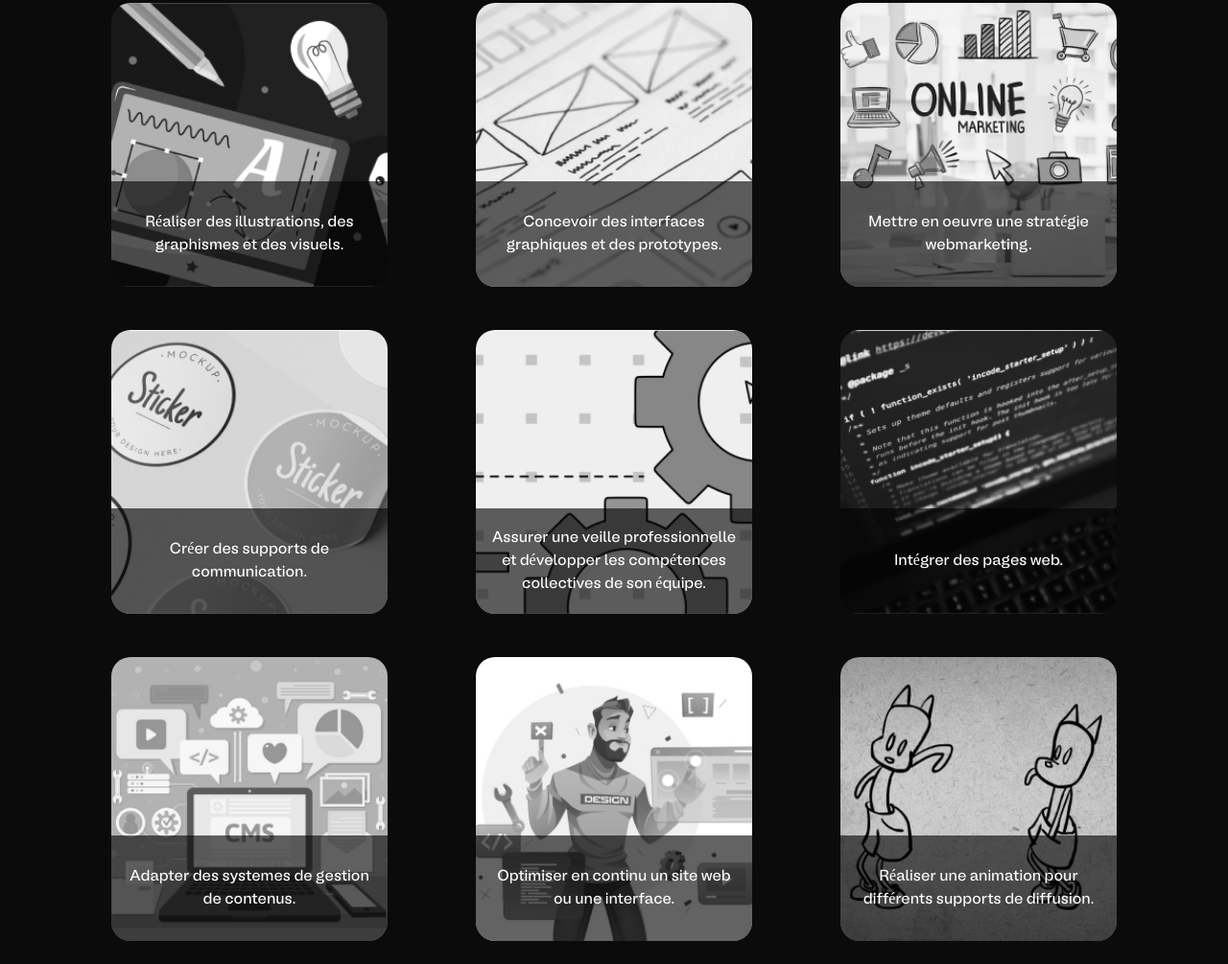
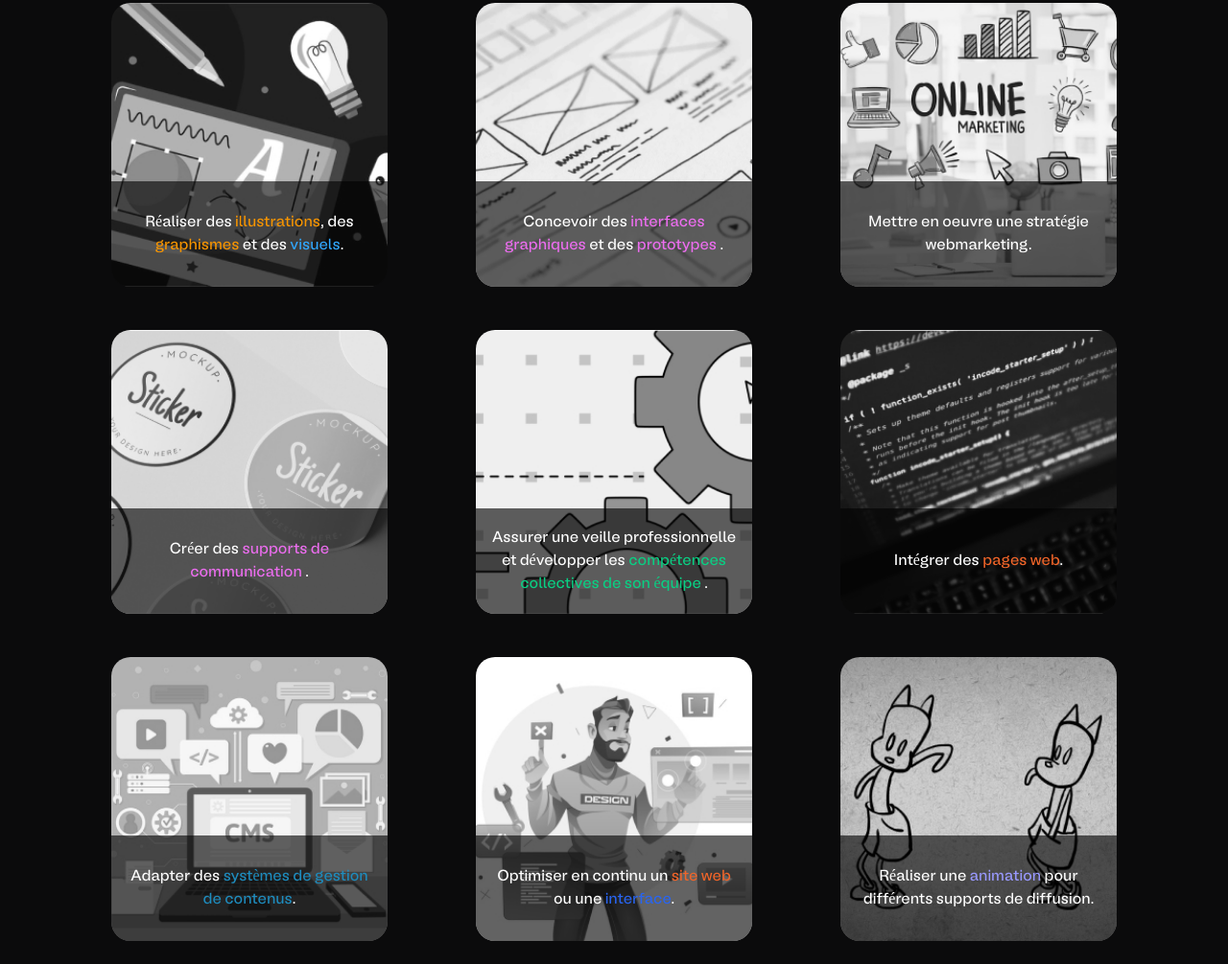
Before and after one commit to Ngenaudet/projet--portfolio-CDUI, a plain HTML site: page partials/projet.html in a window 1280 px wide. Shown: the part 173-1178 px from the top of the page at 96% size. Drawn offline with nearby package versions, Linux system fonts and the light colour scheme; a web font is replaced by a local one.

Commit message:
wip page cards

```diff
--- a/css/page_projet.css
+++ b/css/page_projet.css
@@ -5,32 +5,59 @@
     font-display: swap;
 }
 
- @font-face {
+@font-face {
     font-family: BLMelody;
     src: url('../fonts/BLMelody-Regular.woff2') format("woff2") ;
 }
 
 :root{
 
-	--redTxt: #ff0000;
-	--redTxt: #00FFFF;
-	--redTxt: #00FFFF;
-	--redTxt: #00FFFF;
+	--pinkXDTxt: #ED6DF0;
+	--orangeAiTxt: #F79500;
+	--pinkIdTxt: #FF3366;
+	--purpleAETxt: #9999FF;
+	--greenFTxt: #0ACF83;
+	--bluePsTxt: #31A8FF;
+	--blueWPTxt: #1E8CBE;
+	--orangeHTMLTxt: #F16529;
+	--blueCSSTxt: #2965F1;
 }
 
-.container__projets span.red{
-	color:var(--redTxt);
-}
-.container__projets span.red{
-	color:var(--redTxt);
-}
-.container__projets span.red{
-	color:var(--redTxt);
-}
-.container__projets span.red{
-	color:var(--redTxt);
+.container__projets span.pinkXD{
+	color:var(--pinkXDTxt);
 }
 
+.container__projets span.orangeAi{
+	color:var(--orangeAiTxt);
+}
+
+.container__projets span.pinkId{
+	color:var(--pinkIdTxt);
+}
+
+.container__projets span.purpleAE{
+	color:var(--purpleAETxt);
+}
+
+.container__projets span.greenF{
+	color:var(--greenFTxt);
+}
+
+.container__projets span.bluePs{
+	color:var(--bluePsTxt);
+}
+
+.container__projets span.blueWP{
+	color:var(--blueWPTxt);
+}
+
+.container__projets span.orangeHTML{
+	color:var(--orangeHTMLTxt);
+}
+
+.container__projets span.blueCSS{
+	color:var(--blueCSSTxt);
+}
 
 body {
     background-color: #0B0B0C;
@@ -53,7 +80,7 @@ body {
     max-width: 18rem;
     height: 296px;
     --bs-card-bg: transparent;
-    --bs-card-border-width : 0px;
+    --bs-card-border-width: 0px;
     cursor: pointer;
     border-radius: 20px;
     transition: transform 0.3s ease;
@@ -109,7 +136,6 @@ body {
 
 .container__projets label:hover .card {
 	transform: rotateY(2deg);
-	box-shadow: 0 20px 20px rgba(50, 60, 60, 0.2);
 }
 
 .container__projets input {
@@ -121,7 +147,7 @@ body {
 }
 .container__projets label :checked + .card {
 	transform: rotateY(175deg);
-	box-shadow: 0 20px 20px rgba(255, 255, 255, 0.2);
+	border: #939393 1px solid;
 }
 
 .container__projets .front h1 {
@@ -181,7 +207,7 @@ body {
 }
 
 .container__projets .btn {
-	margin : 25px 15px;
+	margin : 15px 15px;
 }
 
 .container__projets .row + .row {
--- a/partials/projet.html
+++ b/partials/projet.html
@@ -28,17 +28,16 @@
                 <img src="../images/ecf-illustrator-photoshop.jpg" class="card-img-top img-fluid h-100" alt="ECF Illustrator Photoshop">
               </div>
               <div class="card-body d-flex align-items-center position-absolute bottom-0 start-0 end-0 justify-content-center">
-                <p class="card-text fs-6 m-0">Réaliser des illustrations, des graphismes et des visuels.</p>
+                <p class="card-text fs-6 m-0">Réaliser des <span class="orangeAi">illustrations</span>, des <span class="orangeAi">graphismes</span> et des <span class="bluePs">visuels</span>.</p>
               </div>
             </div>
             <div class="back">
               <h1>EXEMPLE DE PROJET</h1>
-              <p>Création d’un logo pour une auto-entreprise dans le domaine de l’écriture et de l’art.
-              </p>
-              <p1> Par Bidule & Chouette </p1>
-              <div class="btn">
-                <a href="#" class="btn btn-secondary">Timmy</a>
-                <a href="#" class="btn btn-secondary">Tijani</a>
+              <p>Création d’un logo pour une auto-entreprise dans le domaine de l’écriture et de l’art. </p>
+              <p class="p1">Par Angel Français & Thomas Clozel</p>
+              <div class="container__btn">
+                <a href="https://www.behance.net/gallery/147264453/Pafundi-Charte-Graphique" target="_blank" class="btn btn-secondary">Angel</a>
+                <a href="https://www.behance.net/gallery/152725877/Charte-graphique-Pafundi" target="_blank" class="btn btn-secondary">Thomas</a>
               </div>
             </div>
           </div>
@@ -54,7 +53,7 @@
                 <img src="../images/ecf-adobexd.jpg" class="card-img-top img-fluid h-100" alt="ECF Adobe XD">
               </div>
               <div class="card-body d-flex align-items-center position-absolute bottom-0 start-0 end-0 justify-content-center">
-                <p class="card-text fs-6 m-0">Concevoir des interfaces graphiques et des prototypes.</p>
+                <p class="card-text fs-6 m-0">Concevoir des <span class="pinkXD">interfaces graphiques</span> et des <span class="pinkXD">prototypes</span> .</p>
               </div>
             </div>
             <div class="back">
@@ -100,7 +99,7 @@
                 <img src=" ../images/ecf-indesign.jpg" class="card-img-top img-fluid h-100 " alt="ECF InDesign">
               </div>
               <div class="card-body d-flex align-items-center position-absolute bottom-0 start-0 end-0 justify-content-center">
-                <p class="card-text fs-6 m-0">Créer des supports de communication.</p>
+                <p class="card-text fs-6 m-0">Créer des <span class="pinkXD">supports de communication</span> .</p>
               </div>
             </div>
             <div class="back">
@@ -123,7 +122,7 @@
                 <img src="../images/ecf-figma-groupe.jpg" class="card-img-top img-fluid h-100 " alt="ECF Groupe Figma">
               </div>
               <div class="card-body d-flex align-items-center position-absolute bottom-0 start-0 end-0 justify-content-center">
-                <p class="card-text fs-6 m-0">Assurer une veille professionnelle et développer les compétences collectives de son équipe.</p>
+                <p class="card-text fs-6 m-0">Assurer une veille professionnelle et développer les <span class="greenF">compétences collectives de son équipe</span> .</p>
               </div>
             </div>
             <div class="back">
@@ -146,7 +145,7 @@
                 <img src="../images/ecf-code.jpg" class="card-img-top img-fluid h-100 " alt="ECF Code">
               </div>
               <div class="card-body d-flex align-items-center position-absolute bottom-0 start-0 end-0 justify-content-center">
-                <p class="card-text fs-6 m-0">Intégrer des pages web.</p>
+                <p class="card-text fs-6 m-0">Intégrer des <span class="orangeHTML">pages web</span>.</p>
               </div>
             </div>
             <div class="back">
@@ -169,7 +168,7 @@
                 <img src=" ../images/ecf-wordpress.jpg" class="card-img-top img-fluid h-100 " alt="ECF Wordpress">
               </div>
               <div class="card-body d-flex align-items-center position-absolute bottom-0 start-0 end-0 justify-content-center">
-                <p class="card-text fs-6 m-0">Adapter des systemes de gestion de contenus.</p>
+                <p class="card-text fs-6 m-0">Adapter des <span class="blueWP">systèmes de gestion de contenus</span>.</p>
               </div>
             </div>
             <div class="back">
@@ -193,7 +192,7 @@
               </div>
               <div class="card-body d-flex align-items-center position-absolute bottom-0 start-0 end-0 justify-content-center">
                 <p class="card-text fs-6 m-0">Optimiser en continu
-                  un site web ou une interface.</p>
+                  un <span class="orangeHTML">site web</span> ou une <span class="blueCSS">interface</span>.</p>
                 </div>
               </div>
               <div class="back">
@@ -216,7 +215,7 @@
                   <img src="../images/ecf-animation.jpg" class="card-img-top img-fluid h-100 " alt="ECF Animation">
                 </div>
                 <div class="card-body d-flex align-items-center position-absolute bottom-0 start-0 end-0 justify-content-center">
-                <p class="card-text fs-6 m-0">Réaliser une animation pour différents supports de diffusion.</p>
+                  <p class="card-text fs-6 m-0">Réaliser une <span class="purpleAE">animation</span> pour différents supports de diffusion.</p>
                 </div>
               </div>
               <div class="back">
@@ -231,7 +230,6 @@
         </article>
       </div>
     </div>
-
     <script src="https://cdn.jsdelivr.net/npm/bootstrap@5.2.1/dist/js/bootstrap.min.js" integrity="sha384-7VPbUDkoPSGFnVtYi0QogXtr74QeVeeIs99Qfg5YCF+TidwNdjvaKZX19NZ/e6oz" crossorigin="anonymous"></script>
   </body>
   </html>
```
Also changed, not shown: 1 other file. Lines whose indentation alone changed are shown as unchanged.
